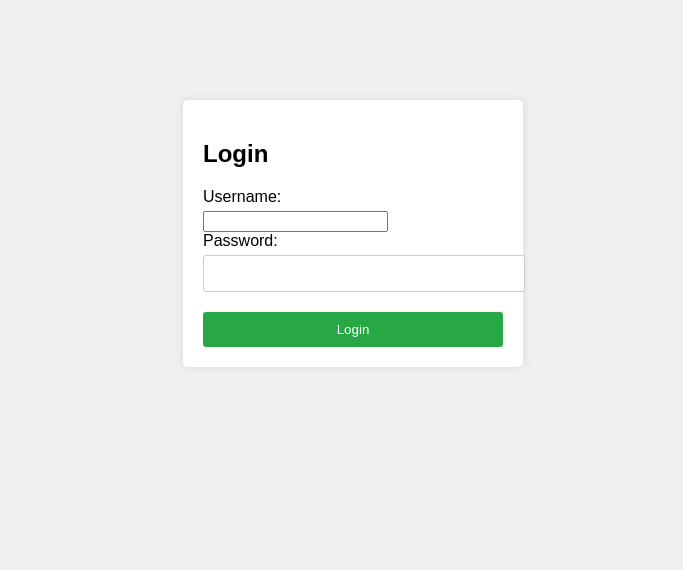
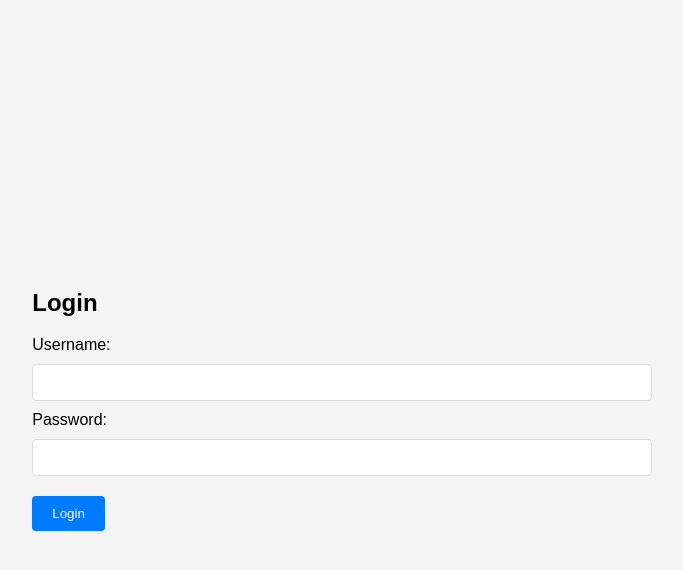
Before and after one commit to Nazaretlilla/prueba.github.io, a plain HTML site: page index.html in a window 1280 px wide. Shown: the whole page, without its empty margins (287-970 px from the left). Drawn offline with Linux system fonts and the light colour scheme.

Commit message:
Update styles.css

```diff
--- a/styles.css
+++ b/styles.css
@@ -1,51 +1,61 @@
+/* Estilo global del cuerpo */
 body {
     font-family: Arial, sans-serif;
-    background-color: #f0f0f0;
+    display: flex;
+    justify-content: center;
+    align-items: center;
+    height: 100vh;
     margin: 0;
-    padding: 0;
+    background-color: #f4f4f4;
 }
 
-.login-container, .home-container {
-    width: 300px;
-    margin: 100px auto;
+/* Contenedor de la tarjeta (login-container y dashboard-container) */
+.container {
+    width: 100%;
+    max-width: 400px; /* Ancho máximo de la tarjeta */
+    margin: 20px;
     padding: 20px;
+    border-radius: 8px;
+    box-shadow: 0 2px 10px rgba(0,0,0,0.1);
     background-color: #fff;
-    box-shadow: 0 0 10px rgba(0, 0, 0, 0.1);
-    border-radius: 5px;
+    text-align: center;
 }
 
-h2 {
-    margin-bottom: 20px;
+/* Estilo para los campos de entrada */
+input[type="text"], input[type="password"] {
+    margin: 10px 0;
+    padding: 10px;
+    width: calc(100% - 22px); /* Ajustar el ancho para el padding */
+    border: 1px solid #ddd;
+    border-radius: 4px;
+    box-sizing: border-box;
 }
 
-label {
-    display: block;
-    margin-bottom: 5px;
-}
-
-input[type="email"], input[type="password"] {
-    width: 100%;
-    padding: 10px;
-    margin-bottom: 20px;
-    border: 1px solid #ccc;
-    border-radius: 3px;
-}
-
+/* Estilo para los botones */
 button {
-    width: 100%;
-    padding: 10px;
-    background-color: #28a745;
+    padding: 10px 20px;
+    border: none;
+    border-radius: 4px;
+    background-color: #007bff;
     color: white;
-    border: none;
-    border-radius: 3px;
     cursor: pointer;
+    margin-top: 10px;
 }
 
 button:hover {
-    background-color: #218838;
+    background-color: #0056b3;
 }
 
-#errorMessage {
-    color: red;
-    margin-top: 10px;
+/* Contenedor de la página de inicio */
+.dashboard-container {
+    display: flex;
+    flex-direction: column;
+    align-items: center;
+    justify-content: center;
 }
+
+/* Estilo específico para la página de inicio */
+.dashboard-container p {
+    margin-top: 20px;
+    font-size: 18px;
+}
```
